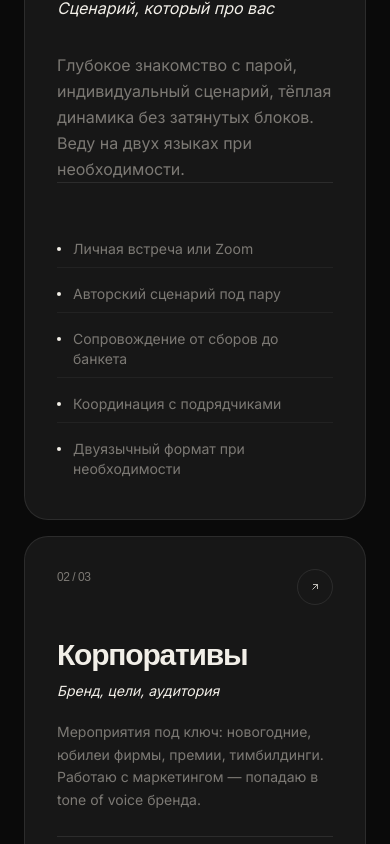
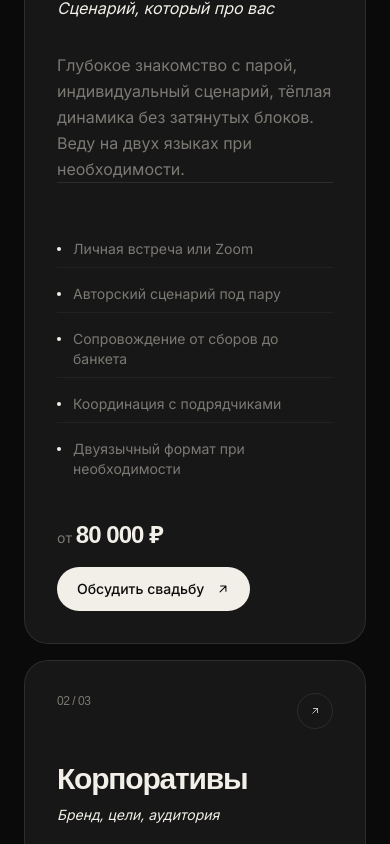
Before and after one commit to ueeet/farhad, a Next.js app: page / in a window 390 px wide. Shown: the part 2914-3758 px from the top of the page. Built offline with nearby package versions, Linux system fonts and the light colour scheme; a web font is replaced by a local one.

Commit message:
auto: update

```diff
--- a/src/components/Services.tsx
+++ b/src/components/Services.tsx
@@ -124,6 +124,24 @@ export function Services() {
                   </li>
                 ))}
               </ul>
+
+              <div className="mt-8 flex flex-wrap items-center justify-between gap-4">
+                <div className="text-sm">
+                  <span className="text-text-muted">от </span>
+                  <span className="font-display font-black text-2xl lg:text-3xl text-text tabular">{hero.from}</span>
+                </div>
+                <a
+                  href={`${waBase}${encodeURIComponent(hero.waMsg)}`}
+                  target="_blank"
+                  rel="noopener noreferrer"
+                  className="inline-flex items-center gap-3 px-5 py-3 rounded-full bg-gold text-bg text-sm font-medium hover:bg-gold-bright transition-colors"
+                >
+                  {hero.cta}
+                  <svg width="14" height="14" viewBox="0 0 24 24" fill="none">
+                    <path d="M7 17L17 7M17 7H8M17 7v9" stroke="currentColor" strokeWidth="1.8" strokeLinecap="round"/>
+                  </svg>
+                </a>
+              </div>
             </div>
           </article>
 
```
